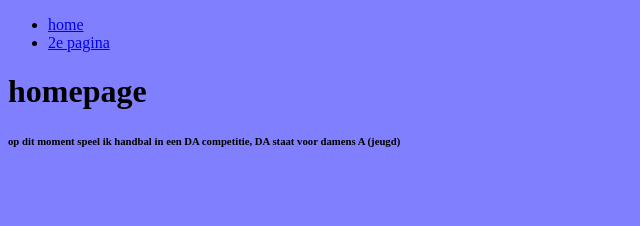
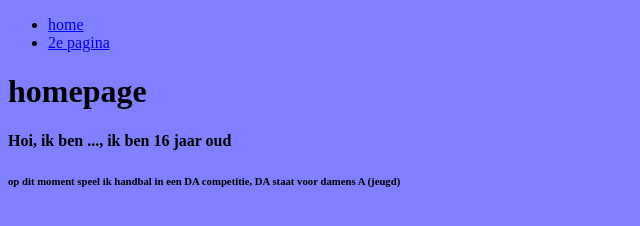
Before and after one commit to skylardegroot/skylardegroot.github.io, a plain HTML site: page index.html in a window 1280 px wide. Shown: the whole page, without its empty margins (0-640 px from the left). Drawn offline with Linux system fonts and the light colour scheme.

Commit message:
try for homepage

```diff
--- a/index.html
+++ b/index.html
@@ -13,6 +13,7 @@
     <li><a href="pagina2.html"> 2e pagina</a></li>
 </ul>
 <h1>homepage</h1>
+<h4>Hoi, ik ben ..., ik ben 16 jaar oud</h4>
 <h6>op dit moment speel ik handbal in een DA competitie, DA staat voor damens A (jeugd) </h6>
 </body>
 
```
